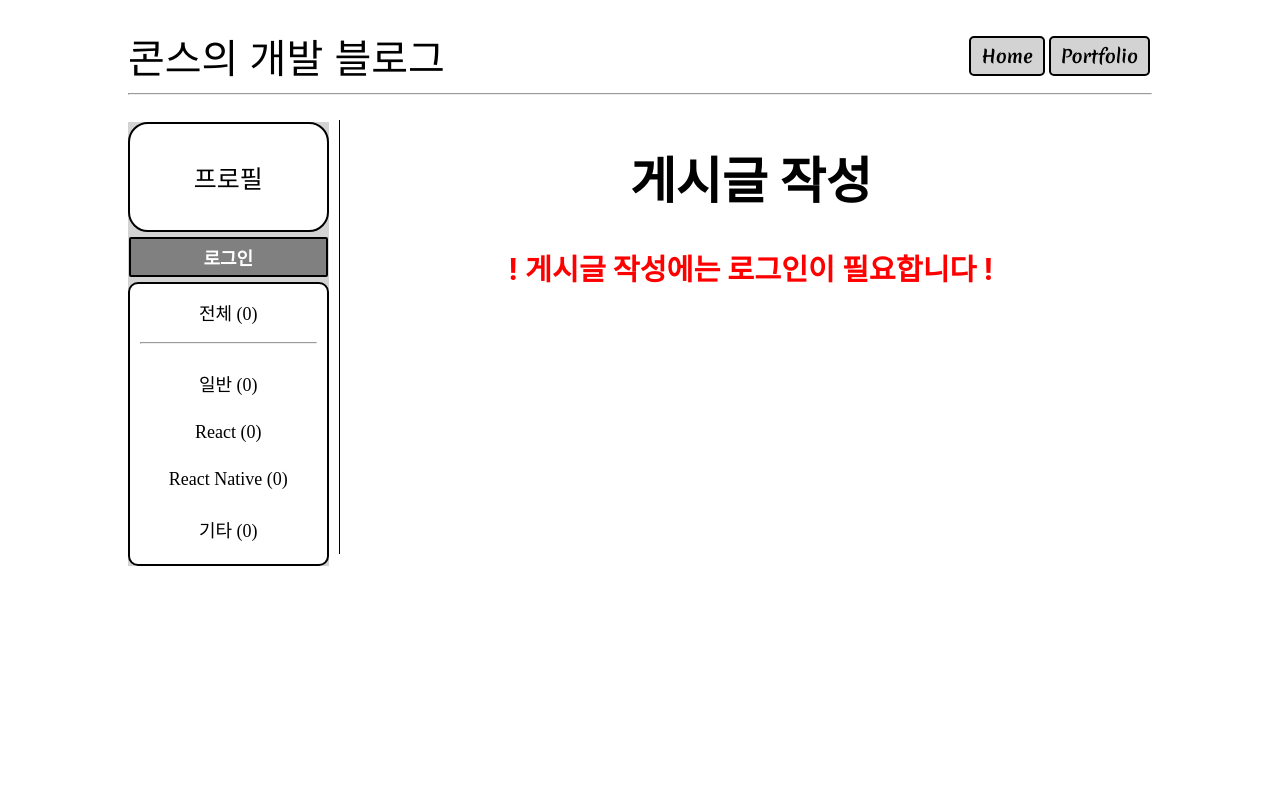
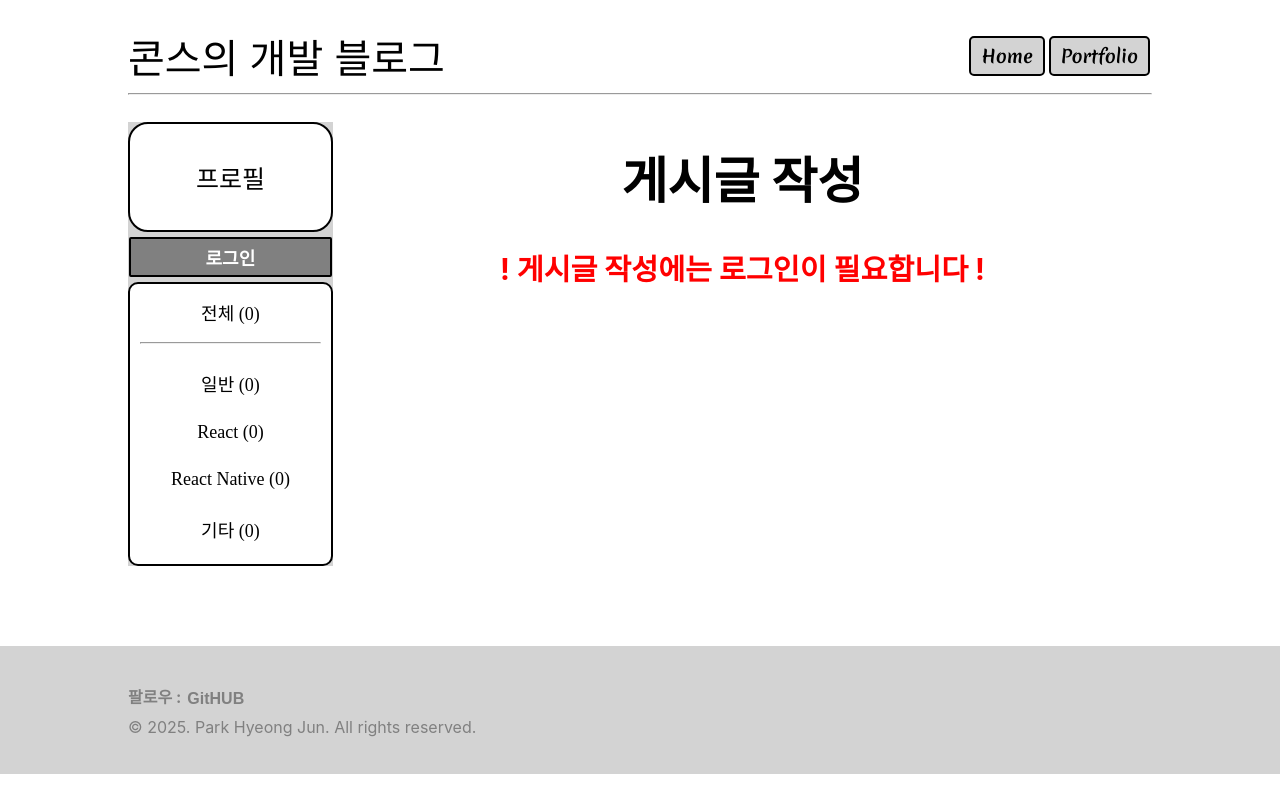
Before and after one commit to HyeongJun513/blog, a React (Create React App) app: page /blog/post in a window 1280 px wide. Built offline with nearby package versions, Linux system fonts and the light colour scheme; no server answers; the database is empty; a web font is replaced by a local one.

Commit message:
0106upload

```diff
--- a/src/App.js
+++ b/src/App.js
@@ -4,6 +4,7 @@ import './App.css';
 import styled from 'styled-components';
 import Home from './components/Home';
 import Header from './components/Head/Header';
+import Tail from './components/Head/Tail';
 import Test from './components/test';
 import Test2 from './components/test2';
 import ErrorPage from './components/ErrorPage';
@@ -22,20 +23,21 @@ import { AuthProvider } from './components/firebase/AuthContext ';
 const Layout = ({ children }) => {
   return (
     <Container>
-      <div style={{ width: '80%' }}>
+      <div style={{ width: '80%'}}>
         <Header />
-        <div style={{ display: 'flex', backgroundColor: 'white', justifyContent: 'center' }}>
+        <div style={{ display: 'flex', flexDirection:'row', justifyContent: 'center' }}>
           <div style={{ flex: 2 }}>
             <SideMenu />
           </div>
 
-          <hr style={{ width: '1px', backgroundColor: 'black', border: 'none', marginLeft: 10, marginRight: 10 }} />
+          {/* <hr style={{ width: '1px', backgroundColor: 'black', border: 'none', marginLeft: 10, marginRight: 10 }} /> */}
 
           <div style={{ flex: 8 }}>
             {children}  {/* 이 부분에서 각 페이지 컴포넌트를 렌더링 */}
           </div>
         </div>
       </div>
+      <Tail/>
     </Container>
   );
 };
@@ -115,7 +117,8 @@ export default App;
 
 const Container = styled.div`
   display: flex;
-  // align-items: center;
+  flex-direction: column;
+  align-items: center;
   justify-content: center;
   // height: 100vh;
   // background-color: lightgray;
--- /dev/null
+++ b/src/components/Head/Tail.js
@@ -0,0 +1,59 @@
+import React from "react";
+import styled from "styled-components";
+
+const Tail = () => {
+    return(
+        <Container>
+            <div style={{width:'80%'}}>
+                <div style={{display:'flex', flexDirection:'row', alignItems:'center'}}>
+                    <Text1>팔로우 : </Text1>
+                    <LinkButton onClick={() => {window.open("https://github.com/HyeongJun513", "_blank");}}>GitHUB</LinkButton>
+                </div>
+                <Text2>© 2025. Park Hyeong Jun. All rights reserved.</Text2>
+            </div>
+        </Container>
+    );
+};
+
+export default Tail;
+
+const Container = styled.div`
+  display: flex;
+  flex-direction: column;
+  align-items: center;
+  justify-content: center;
+  background-color: lightgray;
+  width: 100%;
+  height: 8rem;
+  margin: 5rem 0 0 0;
+  text-align: left;
+//   border-top: 1px solid black;
+`;
+
+const Text1 = styled.p`
+  color: gray;
+  font-size: 1rem;
+  font-weight: bold;
+  margin: 0;
+`;
+
+const Text2 = styled.p`
+  color: gray;
+  font-size: 1rem;
+  margin: 0.5rem 0 0 0;
+`;
+
+const LinkButton = styled.button`
+  font-size: 1rem;
+  font-weight: 700;
+  color: gray;
+  background-color: lightgray;
+  border: 0px;
+  margin: 0.3rem 0.3rem 0 0;
+  cursor: pointer;
+
+  &:hover {
+  text-decoration: underline;
+  color: gray;
+  }
+`;
--- a/src/components/firebase/Detail.js
+++ b/src/components/firebase/Detail.js
@@ -154,13 +154,6 @@ const Detail = () => {
         <PostContent>
           <ReactMarkdown children={post.content} remarkPlugins={[remarkGfm]} />
         </PostContent>
-        {post.fileURL && (
-          <div>
-            <a href={post.fileURL} target="_blank" rel="noopener noreferrer">
-              첨부파일 보기
-            </a>
-          </div>
-        )}
 
         <hr />
 
--- a/src/components/firebase/Post.js
+++ b/src/components/firebase/Post.js
@@ -13,6 +13,7 @@ const Post = () => {
   const [category, setCategory] = useState("일반");
   const [file, setFile] = useState(null);
   const [preview, setPreview] = useState(false);
+  const [previewURL, setPreviewURL] = useState("");
 
   const { currentUser } = useContext(AuthContext); // 현재 사용자 정보 가져오기
   const navigate = useNavigate();
@@ -51,6 +52,27 @@ const Post = () => {
     alert("게시글이 업로드되었습니다!");
     navigate("/list"); // 게시글 목록 페이지로 이동
   };
+
+  const handleFileChange = async (e) => {
+    const selectedFile = e.target.files[0];
+
+    if (selectedFile) {
+      setFile(selectedFile);
+
+      // Firebase Storage에 파일 업로드
+      const storage = getStorage();
+      const fileRef = storageRef(storage, `uploads/${selectedFile.name}`);
+      await uploadBytes(fileRef, selectedFile);
+
+      // 업로드된 파일의 URL 가져오기
+      const url = await getDownloadURL(fileRef);
+
+      // URL을 상태로 저장
+      setPreviewURL((prevContent) => `${prevContent}\nURL : ${url}`);
+      alert("파일이 업로드되었습니다! 본문에 삽입되었습니다.");
+    }
+  };
+
 
   return (
     currentUser ?
@@ -103,12 +125,20 @@ const Post = () => {
 
         <CustomDiv>
           <SmallTitle>파일 첨부</SmallTitle>
-          <FileInput type="file" onChange={(e) => setFile(e.target.files[0])} />
+          <div style={{display:'flex', width:'100%', flexDirection:'row', alignItems:'center', justifyContent:'space-between'}}>
+          <FileInput type="file" onChange={handleFileChange} />
+          <PostButton type="submit">게시글 작성</PostButton>
+          </div>
         </CustomDiv>
 
-        <CustomDiv style={{alignItems:'flex-end'}}>
+        <SmallTitle style={{textAlign:'left'}}>첨부파일 링크</SmallTitle>
+        <CustomDiv style={{backgroundColor:'lightgray', width:'calc(100% - 1.1rem)', margin:'0.5rem'}}>
+          <FileLink>{previewURL}</FileLink>
+        </CustomDiv>
+
+        {/* <CustomDiv style={{alignItems:'flex-end'}}>
           <PostButton type="submit">게시글 작성</PostButton>
-        </CustomDiv>
+        </CustomDiv> */}
       </form>
 
       {preview &&
@@ -172,7 +202,7 @@ const TitleInput = styled.input`
   height: 1.5rem;
   // background-color: lightgray;
 `;
-//style={{width:'90%', margin:'2rem 0 5rem 0.5rem'}}
+
 const PreviewContainer = styled.div`
   width: calc(90% - 0.5rem);
   margin: 2rem 0 5rem 0.5rem;
@@ -183,6 +213,11 @@ const ContentTextArea = styled.textarea`
   margin: 0.5rem 0 0 0.5rem;
   width: calc(100% - 1.5rem);
   height: 20rem;
+`;
+
+const FileLink = styled.p`
+  margin: 0 0 0 0.3rem;
+  font-size: 1rem;
 `;
 
 const FileInput = styled.input`
```
Also changed, not shown: src/components/side_menu/SideMenu.js (+4 -4 lines), 5 other files (tests, documents, lock files or other folders).
